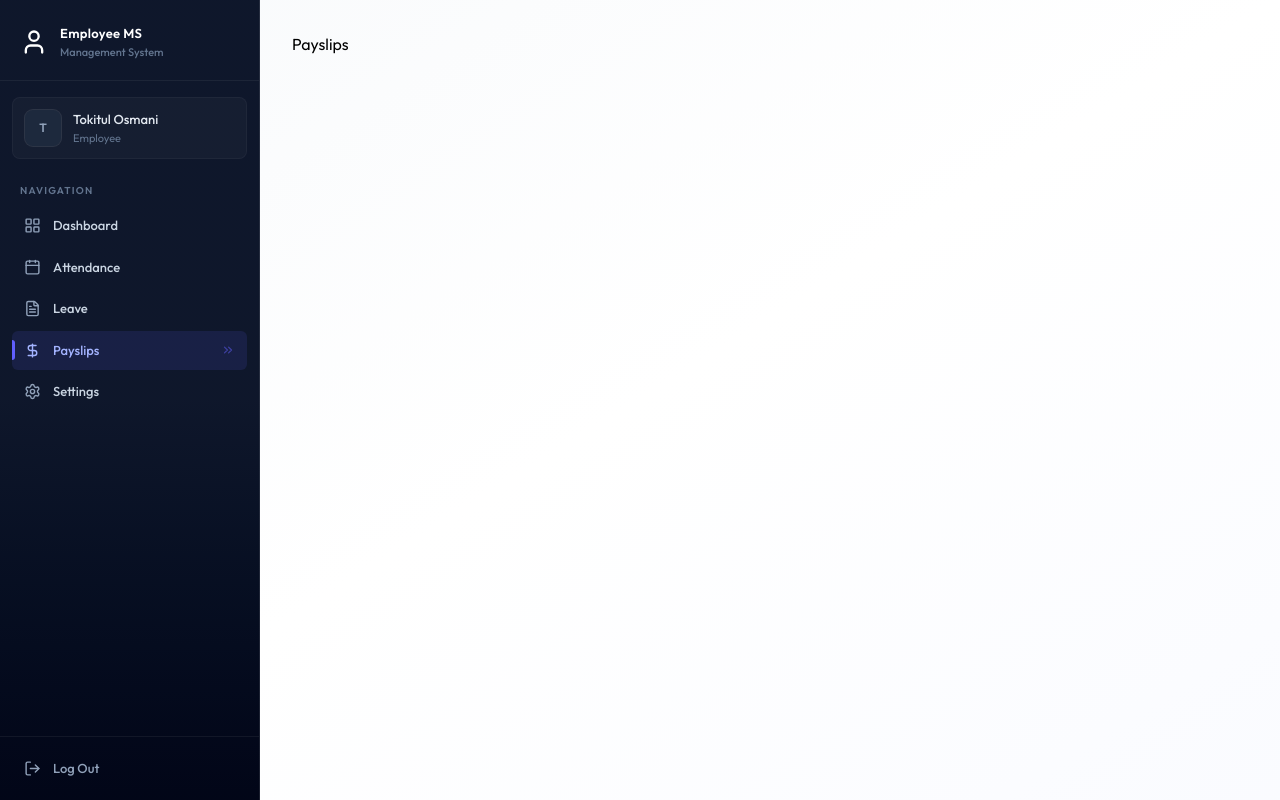
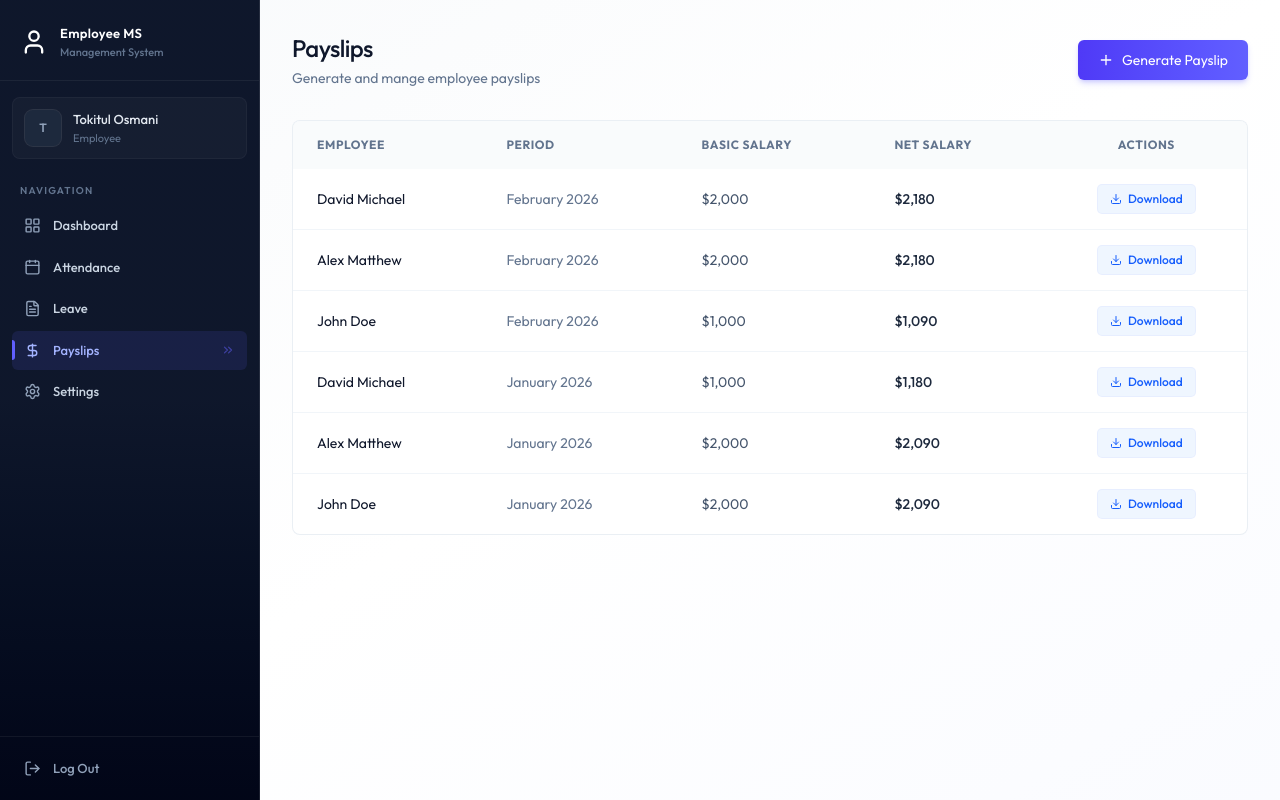
Before and after one commit to tahmidalvee6/Employee-Management-System, a React (Vite) app in the folder client/: page /payslips in a window 1280 px wide. Built offline with nearby package versions, Linux system fonts and the light colour scheme.

Commit message:
Added Payslip feature by Sudipta

```diff
--- /dev/null
+++ b/client/src/components/payslip/GeneratePayslipForm.jsx
@@ -0,0 +1,92 @@
+import React, { useState }from 'react'
+import { Loader2, Plus } from 'lucide-react'
+import { X } from 'lucide-react'
+import { dummyEmployeeData } from '../../assets/assets'
+
+const GeneratePayslipForm = () => {
+
+    const employees = dummyEmployeeData
+    const [isOpen, setIsOpen] = useState(false)
+    const [loading, setLoading] = useState(false)
+
+    if(!isOpen) return (
+        <button onClick={()=>setIsOpen(true)} className="btn-primary flex items-center gap-2">
+            <Plus className="w-4 h-4" /> Generate Payslip
+        </button>
+    )
+
+    const handleSubmit = async (e) => {
+        e.preventDefault();
+    }
+
+  return (
+    <div className='fixed inset-0 bg-black/40 backdrop-blur-sm flex items-center justify-center z-50 p-4'>
+        <div className='card max-w-lg w-full p-6 animate-slide-up'>
+            <div className='flex justify-between items-center mb-6'>
+                <h3 className='text-lg font-bold text-slate-900'>Generate Monthly Payslip</h3>
+                <button onClick={()=> setIsOpen(false)} className='text-slate-400 hover:text-slate-600 p-1'>
+                    <X size={20} />
+                </button>
+            </div>
+            <form onSubmit={handleSubmit} className="space-y-4">
+                {/* select employee */}
+                <div>
+                    <label className="block text-sm font-medium text-slate-700 mb-2">Employee</label>
+                    <select name="employeeId" required>
+                        {employees.map((e)=>(
+                            <option key={e.id} value={e.id}>
+                                {e.firstName} {e.lastName} ({e.position})
+                            </option>
+                        ))}
+                    </select>
+                </div>
+                {/* select month & year */}
+                <div className='grid grid-cols-2 gap-4'>
+                    <div>
+                        <label className="block text-sm font-medium text-slate-700 mb-2">Month</label>
+                        <select name="month">
+                            {Array.from({length: 12}, (_, i)=> i + 1).map((m)=>(
+                                <option key={m} value={m}>
+                                    {m}
+                                </option>
+                            ))}
+                        </select>
+                    </div>
+                    <div>
+                        <label className="block text-sm font-medium text-slate-700 mb-2">Year</label>
+                        <input type="number" name="year" defaultValue={new Date().getFullYear()} />
+                    </div>
+                </div>
+                {/* basic salary */}
+                <div>
+                    <label className="block text-sm font-medium text-slate-700 mb-2">Basic Salary</label>
+                    <input type="number" name="basicSalary" required placeholder='5000' />
+                </div>
+                {/* allowances & deductions */}
+                <div className="grid grid-cols-2 gap-4">
+                    <div>
+                        <label className="block text-sm font-medium text-slate-700 mb-2">Allowances</label>
+                        <input type="number" name="allowances" defaultValue="0" />
+                    </div>
+                    <div>
+                        <label className="block text-sm font-medium text-slate-700 mb-2">Deductions</label>
+                        <input type="number" name="deductions" defaultValue="0" />
+                    </div>
+                </div>
+                {/* buttons */}
+                <div className='flex justify-end gap-3 pt-2'>
+                    <button onClick={()=> setIsOpen(false)} type='button' className='btn-secondary'>
+                        Cancel
+                    </button>
+
+                    <button disabled={loading} type='submit' className='btn-primary flex items-center'>
+                        {loading && <Loader2 className="w-4 h-4 mr-2 animate-spin" />}Generate
+                    </button>
+                </div>
+            </form>
+        </div>
+    </div>
+  )
+}
+
+export default GeneratePayslipForm
--- /dev/null
+++ b/client/src/components/payslip/PayslipList.jsx
@@ -0,0 +1,68 @@
+import { format } from 'date-fns';
+import { Download, FileText, DollarSign, Eye } from 'lucide-react';
+import React, { useState, useEffect } from "react";
+
+const PayslipList = ({payslips, isAdmin}) => {
+  return (
+    <div className="card overflow-hidden">
+      <div className="overflow-x-auto">
+        <table className="table-modern">
+          <thead>
+            <tr>
+              {isAdmin && <th>Employee</th>}
+              <th>Period</th>
+              <th>Basic Salary</th>
+              <th>Net Salary</th>
+              <th className="text-center">Actions</th>
+            </tr>
+          </thead>
+          <tbody>
+            {payslips.length === 0 ? (
+              <tr>
+                <td
+                  colSpan={isAdmin ? 5 : 4}
+                  className="text-center py-12 text-slate-400"
+                >
+                  No leave payslips found.
+                </td>
+              </tr>
+            ) : (
+              payslips.map((payslip) => {
+                return (
+                  <tr key={payslip._id || payslip.id}>
+                    {isAdmin && (
+                      <td className="text-slate-900">
+                        {payslip.employee?.firstName} {payslip.employee?.lastName}
+                      </td>
+                    )}
+
+                    <td className='text-slate-500'>
+                      {format(new Date(payslip.year, payslip.month - 1), "MMMM yyyy")}
+                    </td>
+
+                    <td className="text-slate-600">
+                      ${payslip.basicSalary?.toLocaleString()}
+                    </td>
+
+                    <td className="font-medium text-slate-800">
+                      ${payslip.netSalary?.toLocaleString()}
+                    </td>
+
+                    <td className='text-center'>
+                        <button onClick={()=> window.open(`/print/payslips/${payslip._id || payslip.id}`)} className='inline-flex items-center px-3 py-1.5 text-xs font-medium rounded text-blue-600 bg-blue-50 hover:bg-blue-100 transition-colors ring-1 ring-blue-600/10'>
+                            <Download className='w-3 h-3 mr-1.5' /> Download
+                        </button>
+                    </td>
+
+                  </tr>
+                );
+              })
+            )}
+          </tbody>
+        </table>
+      </div>
+    </div>
+  )
+}
+
+export default PayslipList
--- a/client/src/pages/Payslips.jsx
+++ b/client/src/pages/Payslips.jsx
@@ -1,7 +1,44 @@
+import { useCallback, useEffect, useState } from "react"
+import { dummyEmployeeData, dummyPayslipData } from "../assets/assets"
+import PayslipList from "../components/payslip/PayslipList"
+import Loading from "../components/Loading"
+import GeneratePayslipForm from "../components/payslip/GeneratePayslipForm"
 
 const Payslips = () => {
+
+    const [payslips, setPayslips] = useState([])
+    const [employees, setEmployees] = useState([])
+    const [loading, setloading] = useState(true);
+    const isAdmin = true;
+
+    const fetchPayslips = useCallback(async ()=> {
+        setPayslips(dummyPayslipData)
+        setTimeout(() => {
+            setloading(false);
+        }, 1000);
+    }, [])
+
+    useEffect(() => {
+        fetchPayslips()
+    }, [fetchPayslips])
+
+    useEffect(()=>{
+        if(isAdmin) setEmployees(dummyEmployeeData)
+    }, [isAdmin])
+
+    if(loading) return <Loading />
+
     return(
-        <div> Payslips </div>
+        <div className="animate-fade-in">
+            <div className="flex flex-col sm:flex-row justify-between items-start sm:items-center gap-4 mb-8">
+                <div>
+                    <h1 className="page-title">Payslips</h1>
+                    <p className="page-subtitle">{isAdmin ? "Generate and mange employee payslips" : "Your payslip history"}</p>
+                </div>
+                {isAdmin && <GeneratePayslipForm employees={employees} onSuccess={fetchPayslips} />}
+            </div>
+            <PayslipList payslips={payslips} isAdmin={isAdmin} />
+        </div>
     )
 }
 
```
